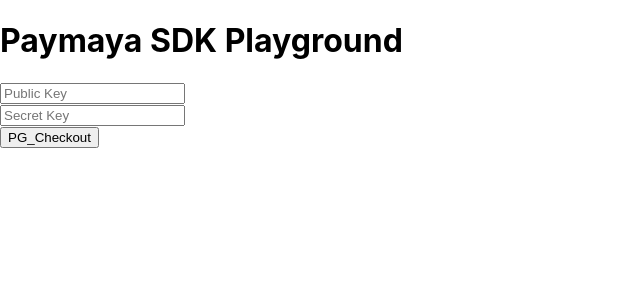
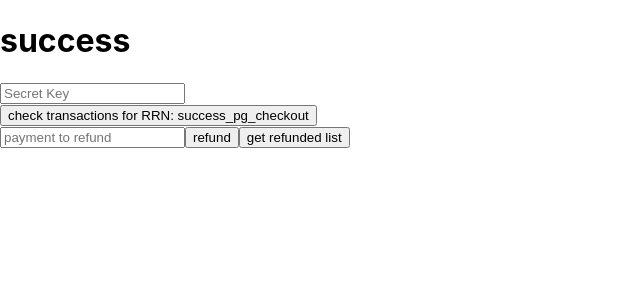
Before and after one commit to jiroquijano/paymaya-sdk-playground, a React (Create React App) app in the folder client/: page /success_pg_checkout in a window 1280 px wide. Shown: the top 300 px of the page, without its empty margins (0-640 px from the left). Built offline with nearby package versions, Linux system fonts and the light colour scheme.

Commit message:
tried out checkouts, void and refunds

```diff
--- a/client/src/App.js
+++ b/client/src/App.js
@@ -3,9 +3,8 @@
 
 function App() {
   const [publicKey, setPublicKey] = useState('');
-  const [secretKey, setSecretKey] = useState('');
   const onPKChange = (e) => setPublicKey(e.target.value);
-  const onSKChange = (e)=> setSecretKey(e.target.value);
+  const RRN = '07311991';
 
   const transactionDetails = {
     totalAmount: {
@@ -82,11 +81,11 @@
       }
     ],
     redirectUrl: {
-      success: "http://localhost:3000/success",
+      success: `http://localhost:3000/success_pg_checkout/${RRN}`,
       failure: "http://localhost:3000/failure",
       cancel: "http://localhost:3000/cancel"
     },
-    requestReferenceNumber: "1551191039",
+    requestReferenceNumber: RRN,
     metadata: {}
   };
 
@@ -100,7 +99,9 @@
       },
       data : JSON.stringify(transactionDetails)
     };
+
     const result = await axios(options);
+    console.log(result.data);
     if(result.data.redirectUrl)  window.location = result.data.redirectUrl;
   };
 
@@ -109,8 +110,6 @@
         <h1>Paymaya SDK Playground</h1>
         <input type="text" placeholder="Public Key" onChange={onPKChange} value={publicKey}></input>
         <br/>
-        <input type="text" placeholder="Secret Key" onChange={onSKChange} value={secretKey}></input>
-        <br/>
         <button onClick={onPGCheckOut}>PG_Checkout</button>
       </div>
   );
--- /dev/null
+++ b/client/src/components/SuccessPage_PGCheckout.js
@@ -0,0 +1,86 @@
+import React, {useState} from 'react';
+import axios from 'axios';
+
+const SuccessPage_PGCheckout = () => {
+    const [SK, setSK] = useState('');
+    const onSKChange = (e)=> setSK(e.target.value);
+    const [refund, setRefundID] = useState('');
+    const rrnIndex = window.location.pathname.lastIndexOf('/');
+    const RRN = window.location.pathname.slice(rrnIndex+1);
+
+    const onCheckTransaction = async()=>{
+        const options = {
+            method: 'get',
+            url: `https://pg-sandbox.paymaya.com/payments/v1/payment-rrns/${RRN}`,
+            headers: {
+              'Content-type' : 'application/json',
+              'Authorization' : `Basic ${btoa(`${SK}:`)}`
+            }
+          };
+
+          const result = await axios(options);
+          console.log(result.data)
+    };
+
+    const onRefund = async() => {
+        const options = {
+            method: 'post',
+            url: `https://pg-sandbox.paymaya.com/payments/v1/payments/${refund}/refunds`,
+            headers: {
+              'Content-type' : 'application/json',
+              'Authorization' : `Basic ${btoa(`${SK}:`)}`
+            },
+            data: JSON.stringify({
+                totalAmount: {
+                    amount: 100,
+                    currency: "PHP"
+                },
+                reason:"wrong color"
+            })
+          };
+          try{
+              const result = await axios(options);
+              console.log('==refund==');
+              console.log(result.data)
+          }catch(error){
+              console.log(error.response.data);
+          }
+    }
+
+    const onGetRefundList = async() => {
+        const options = {
+            method: 'get',
+            url: `https://pg-sandbox.paymaya.com/payments/v1/payments/${refund}/voids`,
+            headers: {
+              'Content-type' : 'application/json',
+              'Authorization' : `Basic ${btoa(`${SK}:`)}`
+            }
+          };
+          try{
+            const result = await axios(options);
+            console.log('==refund list==');
+            console.log(result.data)
+          }catch(error){
+              console.log(error.response.data);
+          }
+    }
+
+    const onPaymentIDChange = (e) =>{
+        setRefundID(e.target.value);
+    };
+
+    return (
+        <div>
+            <h1>success</h1>
+            <input type="text" value={SK} placeholder="Secret Key" onChange={onSKChange}/>
+            <br/>
+            <button onClick={onCheckTransaction}>{`check transactions for RRN: ${RRN}`}</button>
+            <br/>
+            <input type='text' placeholder='payment to refund' value={refund} onChange={onPaymentIDChange}/>
+            <button onClick={onRefund}>refund</button>
+            <button onClick={onGetRefundList}>get refunded list</button>
+        </div>
+    );
+}
+
+export default SuccessPage_PGCheckout;
--- a/client/src/index.js
+++ b/client/src/index.js
@@ -2,12 +2,14 @@
 import ReactDOM from 'react-dom';
 import './index.css';
 import App from './App';
-import {BrowserRouter as Router} from 'react-router-dom';
+import SuccessPage_PGCheckout from './components/SuccessPage_PGCheckout';
+import {BrowserRouter as Router, Route} from 'react-router-dom';
 
 ReactDOM.render(
   <React.StrictMode>
     <Router>
-      <App />
+      <Route exact path="/" component={App}/>
+      <Route path="/success_pg_checkout" component={SuccessPage_PGCheckout} />
     </Router>
   </React.StrictMode>,
   document.getElementById('root')
```
